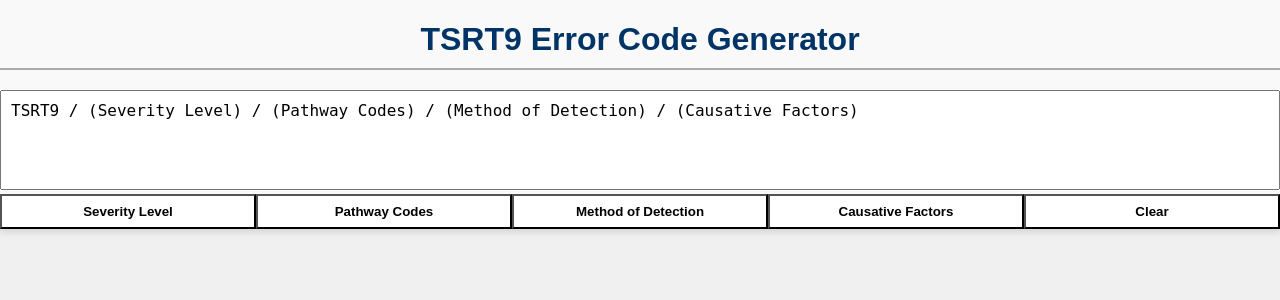
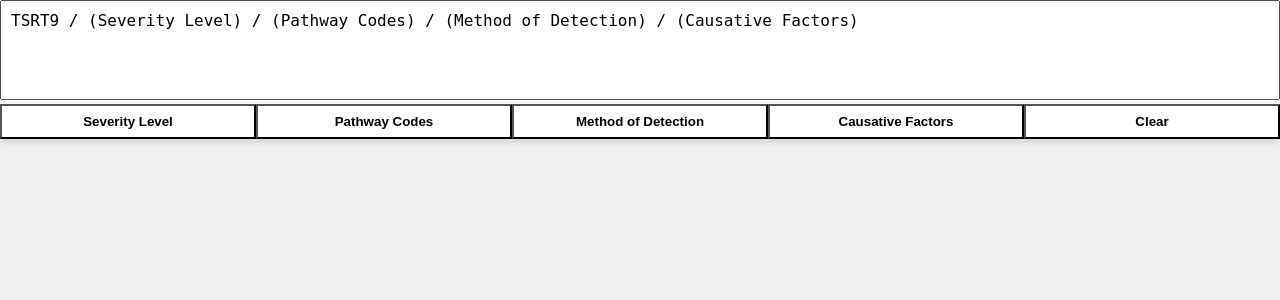
Before and after one commit to Cotterilla12/TSRT9-Web-Widget, a Flask app: page /widget in a window 1280 px wide. Shown: the top 300 px of the page. Run offline with Flask 3, Linux system fonts and the light colour scheme.

```diff
--- a/templates/widget.html
+++ b/templates/widget.html
@@ -7,7 +7,7 @@
 </head>
 <body>
     <div class="top-container">
-        <h1 id="mainTitle">TSRT9 Error Code Generator</h1>
+        <!-- <h1 id="mainTitle">TSRT9 Error Code Generator</h1> -->
         <textarea id="mainTextBox" readonly>
 TSRT9 / (Severity Level) / (Pathway Codes) / (Method of Detection) / (Causative Factors)
         </textarea>
@@ -22,7 +22,6 @@ TSRT9 / (Severity Level) / (Pathway Codes) / (Method of Detection) / (Causative
 
     <!-- Dynamic menus for taxonomy entries -->
     <div class="taxonomy-container">
-        <h2 id="taxonomyTitle"></h2>
         <div id="taxonomyMenuSingle" style="display:none"></div>
         <div id="taxonomyMenu" style="display:none">
             <div class="menu-container">
```
